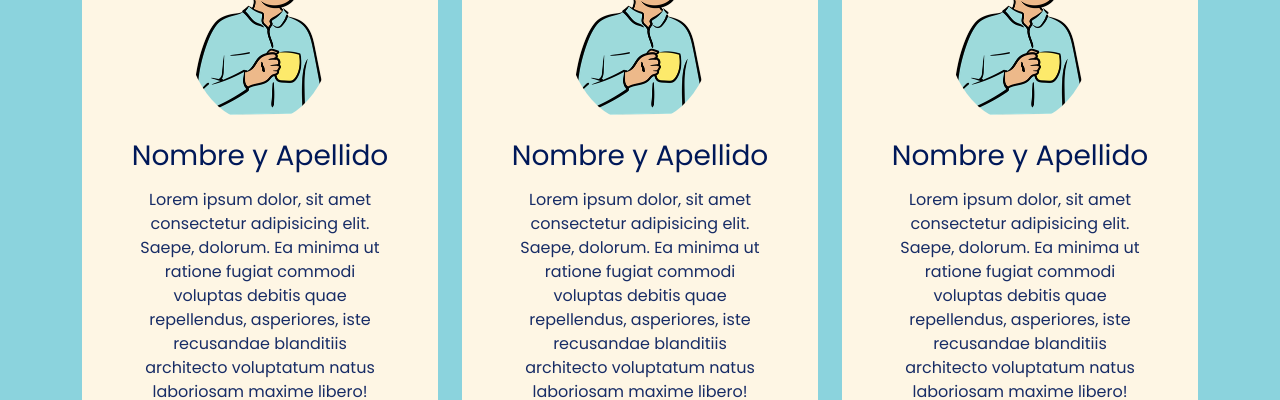
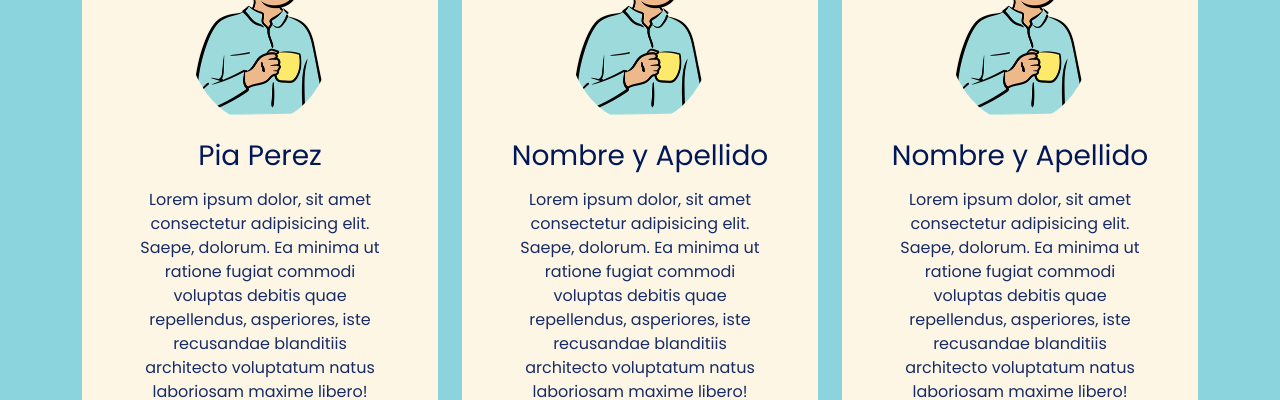
Before and after one commit to piaperez/devtech-podcast-web, a plain HTML site: page index.html in a window 1280 px wide. Shown: the part 1360-1760 px from the top of the page. Drawn offline with nearby package versions, Linux system fonts and the light colour scheme.

Commit message:
agregando mi nombre

```diff
--- a/index.html
+++ b/index.html
@@ -101,7 +101,7 @@
             <div class="card">
               <div class="card-body text-center p-5">
                 <img src="./assets/avatar.png" alt="avatar" class=" img img-fluid rounded-circle mb-3">
-                <h3 class="title card-title mb-3">Nombre y Apellido</h3>
+                <h3 class="title card-title mb-3">Pia Perez</h3>
                 <p>Lorem ipsum dolor, sit amet consectetur adipisicing elit. Saepe, dolorum. Ea minima ut ratione fugiat
                   commodi voluptas debitis quae repellendus, asperiores, iste recusandae blanditiis architecto
                   voluptatum natus laboriosam maxime libero!</p>
```
